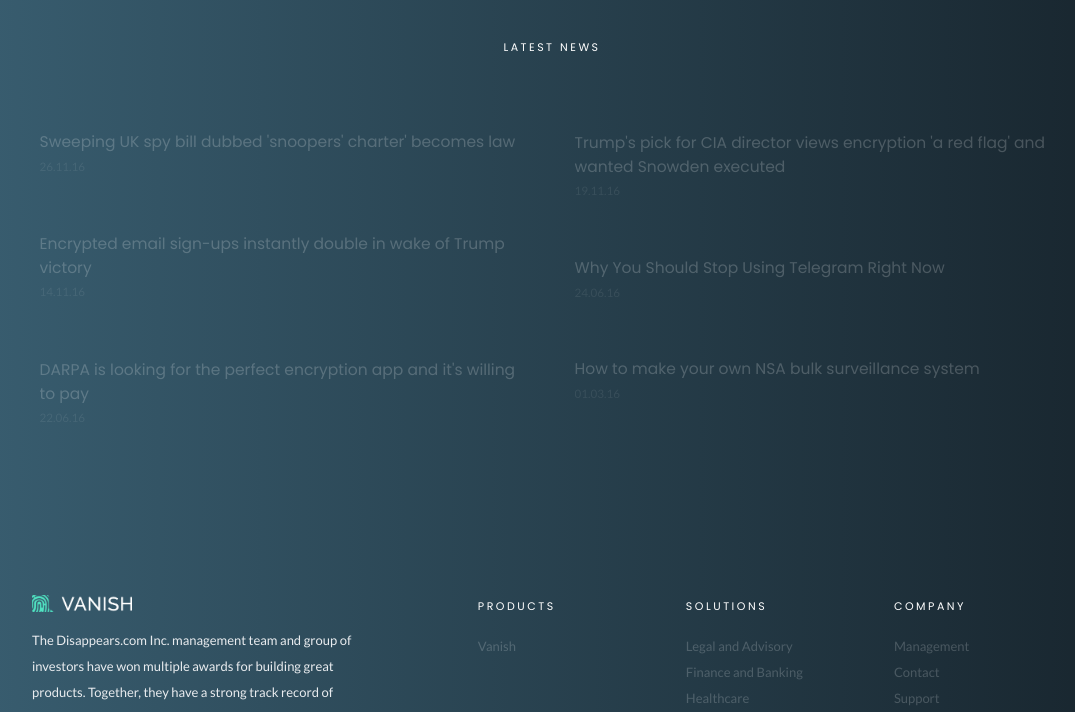
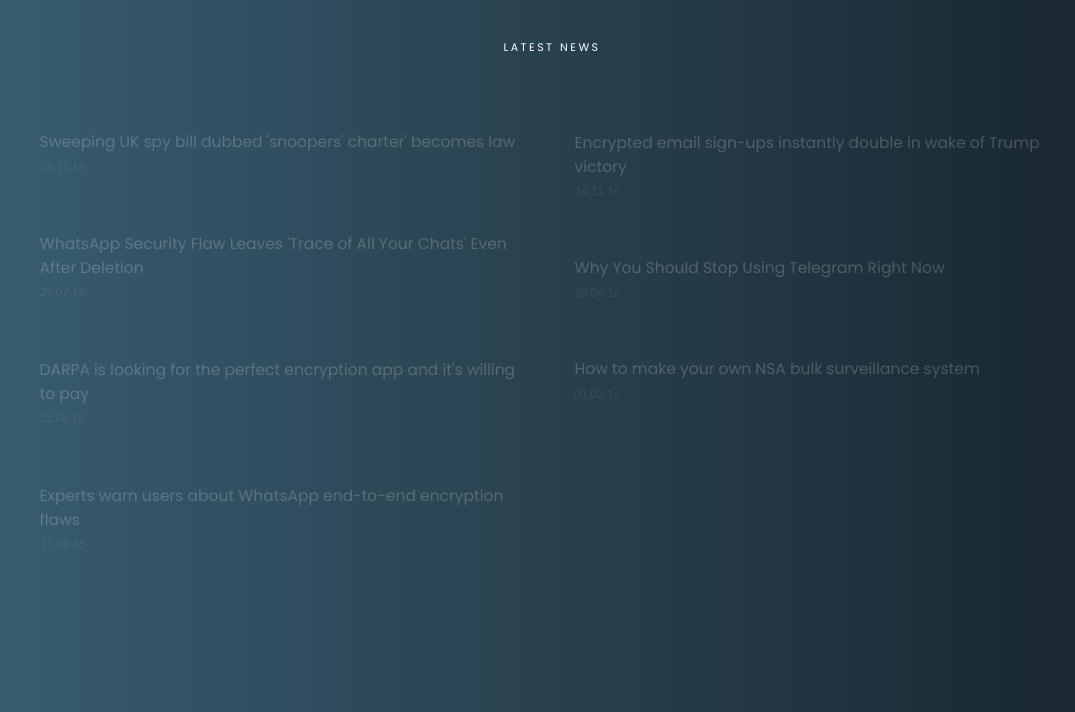
Before and after one commit to disappearsteam/disappearsteam, a plain HTML site: page index.html in a window 1280 px wide. Shown: the part 920-1632 px from the top of the page, without its empty margins (88-1163 px from the left). Drawn offline with nearby package versions, Linux system fonts and the light colour scheme.

Commit message:
Added News

```diff
--- a/index.html
+++ b/index.html
@@ -146,12 +146,13 @@
                       <div class="news-item short no-border">
                             <div class="article-short">
 
-                                <a href="http://www.theregister.co.uk/2016/11/14/protonmail_subs_double_after_trump_victory/">
-                                    <h3>Encrypted email sign-ups instantly double in wake of Trump victory</h3>
-                                    <p>14.11.16</p>
+                                <a href="http://www.macrumors.com/2016/07/29/whatsapp-security-flaw-deletion/">
+                                    <h3>WhatsApp Security Flaw Leaves 'Trace of All Your Chats' Even After Deletion</h3>
+                                    <p>29.07.16</p>
                                 </a>
                             </div>
                         </div>
+
 
 
                     </div>
@@ -161,13 +162,12 @@
                          <div class="news-item short no-border">
                             <div class="article-short">
 
-                                <a href="http://www.ibtimes.co.uk/trumps-cia-director-pick-views-using-encryption-red-flag-had-called-snowdens-execution-1592390">
-                                    <h3>Trump's pick for CIA director views encryption 'a red flag' and wanted Snowden executed</h3>
-                                    <p>19.11.16</p>
+                                <a href="http://www.theregister.co.uk/2016/11/14/protonmail_subs_double_after_trump_victory/">
+                                    <h3>Encrypted email sign-ups instantly double in wake of Trump victory</h3>
+                                    <p>14.11.16</p>
                                 </a>
                             </div>
                         </div>
-
                         <!-- end of news-item -->
                         <div class="news-item short no-border">
                             <div class="article-short">
@@ -189,6 +189,16 @@
                                 <a href="http://blog.vanish.im/darpa-is-looking-for-the-perfect-encryption-app-and-its-willing-to-pay/">
                                     <h3>DARPA is looking for the perfect encryption app and it's willing to pay</h3>
                                     <p>22.06.16</p>
+                                </a>
+                            </div>
+                        </div>
+
+                         <div class="news-item short no-border">
+                            <div class="article-short">
+
+                                <a href="http://www.deccanchronicle.com/technology/mobiles-and-tabs/110416/whatsapp-end-to-end-encryption-has-a-security-flaw.html">
+                                    <h3>Experts warn users about WhatsApp end-to-end encryption flaws</h3>
+                                    <p>11.04.16</p>
                                 </a>
                             </div>
                         </div>
```
Lines whose indentation alone changed are shown as unchanged.
